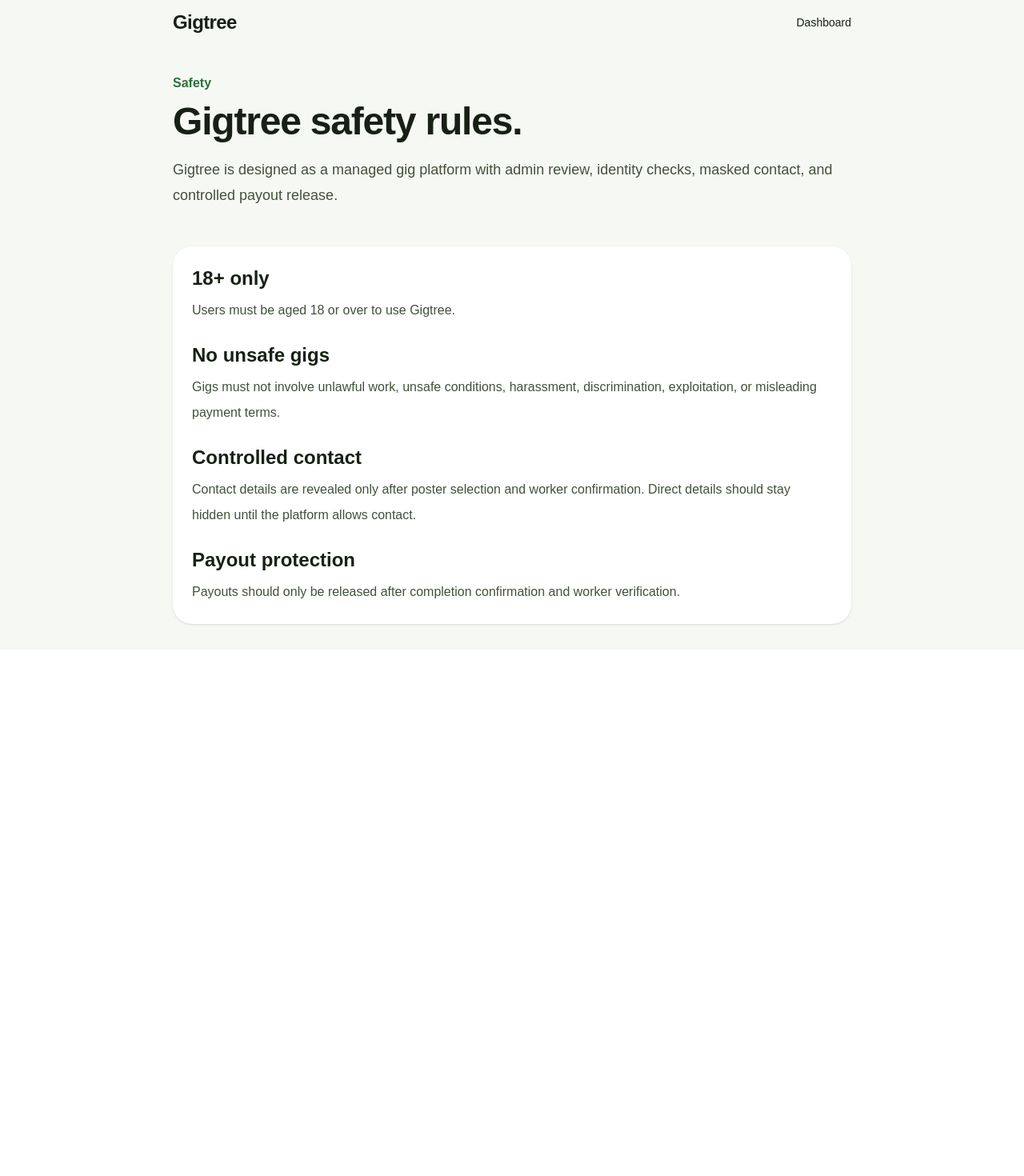
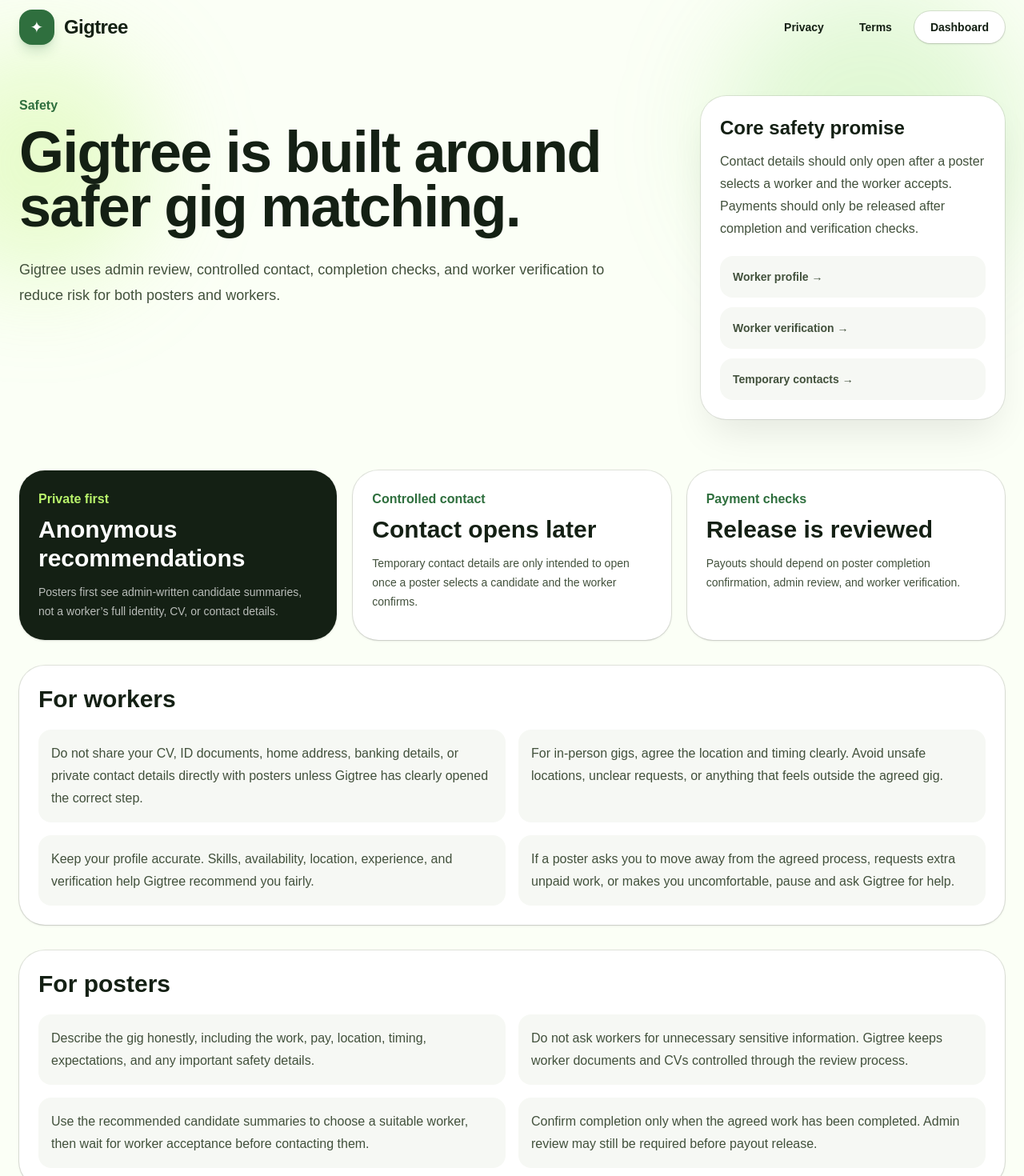
Before and after one commit to BoredVentura/Gigtree, a Next.js app in the folder gigtree-app/: page /safety in a window 1280 px wide. Shown: the part 20-1490 px from the top of the page at 80% size. Before the commit the page ends 832 px from the top, so only its background shows below. Built offline with nearby package versions, Linux system fonts and the light colour scheme.

Commit message:
Polish safety page

```diff
--- a/gigtree-app/src/app/safety/page.tsx
+++ b/gigtree-app/src/app/safety/page.tsx
@@ -1,60 +1,165 @@
 export default function SafetyPage() {
   return (
-    <main className="min-h-screen bg-[#f6f8f4] text-[#172014]">
-      <section className="mx-auto max-w-4xl px-6 py-8">
-        <nav className="flex items-center justify-between">
-          <a href="/" className="text-2xl font-bold tracking-tight">
-            Gigtree
+    <main className="min-h-screen bg-[#fbfff6] text-[#142014]">
+      <section className="relative overflow-hidden">
+        <div className="absolute -left-24 top-20 h-72 w-72 rounded-full bg-[#b9f36b]/30 blur-3xl" />
+        <div className="absolute right-0 top-0 h-96 w-96 rounded-full bg-[#7ed957]/20 blur-3xl" />
+        <div className="absolute bottom-0 right-1/4 h-72 w-72 rounded-full bg-[#ffe08a]/30 blur-3xl" />
+
+        <div className="relative mx-auto max-w-7xl px-6 py-8">
+          <nav className="flex flex-wrap items-center justify-between gap-4">
+            <a href="/" className="flex items-center gap-3">
+              <span className="grid h-11 w-11 place-items-center rounded-2xl bg-[#2f6f3e] text-xl text-white shadow-lg shadow-[#2f6f3e]/20">
+                ✦
+              </span>
+              <span className="text-2xl font-black tracking-tight">Gigtree</span>
             </a>
-          <a href="/dashboard" className="text-sm hover:underline">
+
+            <div className="flex flex-wrap items-center gap-3 text-sm font-semibold">
+              <a href="/privacy" className="rounded-full px-4 py-2 hover:bg-white">
+                Privacy
+              </a>
+              <a href="/terms" className="rounded-full px-4 py-2 hover:bg-white">
+                Terms
+              </a>
+              <a href="/dashboard" className="rounded-full bg-white px-5 py-2.5 shadow-sm ring-1 ring-black/10 hover:bg-[#f6f8f4]">
                 Dashboard
               </a>
+            </div>
           </nav>
 
-        <div className="py-12">
+          <div className="grid gap-8 py-16 lg:grid-cols-[1fr_380px]">
+            <div>
               <p className="font-semibold text-[#2f6f3e]">Safety</p>
-          <h1 className="mt-3 text-4xl font-black tracking-tight sm:text-5xl">
-            Gigtree safety rules.
+              <h1 className="mt-3 max-w-4xl text-5xl font-black leading-[0.95] tracking-tight sm:text-7xl">
+                Gigtree is built around safer gig matching.
               </h1>
-          <p className="mt-5 text-lg leading-8 text-[#42513c]">
-            Gigtree is designed as a managed gig platform with admin review,
-            identity checks, masked contact, and controlled payout release.
+              <p className="mt-7 max-w-3xl text-lg leading-8 text-[#42513c]">
+                Gigtree uses admin review, controlled contact, completion checks,
+                and worker verification to reduce risk for both posters and
+                workers.
               </p>
             </div>
 
-        <div className="grid gap-6 rounded-3xl bg-white p-6 leading-8 shadow-sm">
-          <section>
-            <h2 className="text-2xl font-bold">18+ only</h2>
-            <p className="mt-2 text-[#42513c]">
-              Users must be aged 18 or over to use Gigtree.
+            <aside className="h-fit rounded-[2rem] bg-white p-6 shadow-2xl shadow-black/10 ring-1 ring-black/10">
+              <h2 className="text-2xl font-black">Core safety promise</h2>
+              <p className="mt-3 leading-7 text-[#42513c]">
+                Contact details should only open after a poster selects a worker
+                and the worker accepts. Payments should only be released after
+                completion and verification checks.
+              </p>
+
+              <div className="mt-5 grid gap-3 text-sm text-[#42513c]">
+                <a href="/profile" className="rounded-2xl bg-[#f6f8f4] p-4 font-semibold hover:bg-[#e8f0e4]">
+                  Worker profile →
+                </a>
+                <a href="/verification" className="rounded-2xl bg-[#f6f8f4] p-4 font-semibold hover:bg-[#e8f0e4]">
+                  Worker verification →
+                </a>
+                <a href="/contacts" className="rounded-2xl bg-[#f6f8f4] p-4 font-semibold hover:bg-[#e8f0e4]">
+                  Temporary contacts →
+                </a>
+              </div>
+            </aside>
+          </div>
+
+          <div className="grid gap-8 pb-16">
+            <section className="grid gap-5 md:grid-cols-3">
+              <div className="rounded-[2rem] bg-[#142014] p-6 text-white shadow-sm">
+                <p className="font-semibold text-[#b9f36b]">Private first</p>
+                <h2 className="mt-2 text-3xl font-black">Anonymous recommendations</h2>
+                <p className="mt-3 text-sm leading-6 text-white/70">
+                  Posters first see admin-written candidate summaries, not a
+                  worker’s full identity, CV, or contact details.
+                </p>
+              </div>
+
+              <div className="rounded-[2rem] bg-white p-6 shadow-sm ring-1 ring-black/10">
+                <p className="font-semibold text-[#2f6f3e]">Controlled contact</p>
+                <h2 className="mt-2 text-3xl font-black">Contact opens later</h2>
+                <p className="mt-3 text-sm leading-6 text-[#42513c]">
+                  Temporary contact details are only intended to open once a
+                  poster selects a candidate and the worker confirms.
+                </p>
+              </div>
+
+              <div className="rounded-[2rem] bg-white p-6 shadow-sm ring-1 ring-black/10">
+                <p className="font-semibold text-[#2f6f3e]">Payment checks</p>
+                <h2 className="mt-2 text-3xl font-black">Release is reviewed</h2>
+                <p className="mt-3 text-sm leading-6 text-[#42513c]">
+                  Payouts should depend on poster completion confirmation, admin
+                  review, and worker verification.
+                </p>
+              </div>
+            </section>
+
+            <section className="rounded-[2rem] bg-white p-6 shadow-sm ring-1 ring-black/10">
+              <h2 className="text-3xl font-black">For workers</h2>
+
+              <div className="mt-5 grid gap-4 md:grid-cols-2">
+                <p className="rounded-2xl bg-[#f6f8f4] p-4 leading-7 text-[#42513c]">
+                  Do not share your CV, ID documents, home address, banking
+                  details, or private contact details directly with posters
+                  unless Gigtree has clearly opened the correct step.
+                </p>
+
+                <p className="rounded-2xl bg-[#f6f8f4] p-4 leading-7 text-[#42513c]">
+                  For in-person gigs, agree the location and timing clearly.
+                  Avoid unsafe locations, unclear requests, or anything that
+                  feels outside the agreed gig.
+                </p>
+
+                <p className="rounded-2xl bg-[#f6f8f4] p-4 leading-7 text-[#42513c]">
+                  Keep your profile accurate. Skills, availability, location,
+                  experience, and verification help Gigtree recommend you fairly.
+                </p>
+
+                <p className="rounded-2xl bg-[#f6f8f4] p-4 leading-7 text-[#42513c]">
+                  If a poster asks you to move away from the agreed process,
+                  requests extra unpaid work, or makes you uncomfortable, pause
+                  and ask Gigtree for help.
+                </p>
+              </div>
+            </section>
+
+            <section className="rounded-[2rem] bg-white p-6 shadow-sm ring-1 ring-black/10">
+              <h2 className="text-3xl font-black">For posters</h2>
+
+              <div className="mt-5 grid gap-4 md:grid-cols-2">
+                <p className="rounded-2xl bg-[#f6f8f4] p-4 leading-7 text-[#42513c]">
+                  Describe the gig honestly, including the work, pay, location,
+                  timing, expectations, and any important safety details.
+                </p>
+
+                <p className="rounded-2xl bg-[#f6f8f4] p-4 leading-7 text-[#42513c]">
+                  Do not ask workers for unnecessary sensitive information.
+                  Gigtree keeps worker documents and CVs controlled through the
+                  review process.
+                </p>
+
+                <p className="rounded-2xl bg-[#f6f8f4] p-4 leading-7 text-[#42513c]">
+                  Use the recommended candidate summaries to choose a suitable
+                  worker, then wait for worker acceptance before contacting them.
+                </p>
+
+                <p className="rounded-2xl bg-[#f6f8f4] p-4 leading-7 text-[#42513c]">
+                  Confirm completion only when the agreed work has been
+                  completed. Admin review may still be required before payout
+                  release.
+                </p>
+              </div>
+            </section>
+
+            <section className="rounded-[2rem] bg-[#142014] p-6 text-white shadow-sm">
+              <h2 className="text-3xl font-black">Important note</h2>
+              <p className="mt-4 max-w-4xl leading-8 text-white/75">
+                This page is practical safety guidance for the Gigtree MVP. It is
+                not legal advice and does not replace final legal terms, insurance,
+                safeguarding checks, employment classification review, or local
+                regulatory requirements.
               </p>
             </section>
-
-          <section>
-            <h2 className="text-2xl font-bold">No unsafe gigs</h2>
-            <p className="mt-2 text-[#42513c]">
-              Gigs must not involve unlawful work, unsafe conditions,
-              harassment, discrimination, exploitation, or misleading payment
-              terms.
-            </p>
-          </section>
-
-          <section>
-            <h2 className="text-2xl font-bold">Controlled contact</h2>
-            <p className="mt-2 text-[#42513c]">
-              Contact details are revealed only after poster selection and
-              worker confirmation. Direct details should stay hidden until the
-              platform allows contact.
-            </p>
-          </section>
-
-          <section>
-            <h2 className="text-2xl font-bold">Payout protection</h2>
-            <p className="mt-2 text-[#42513c]">
-              Payouts should only be released after completion confirmation and
-              worker verification.
-            </p>
-          </section>
+          </div>
         </div>
       </section>
     </main>
```
Lines whose indentation alone changed are shown as unchanged.
